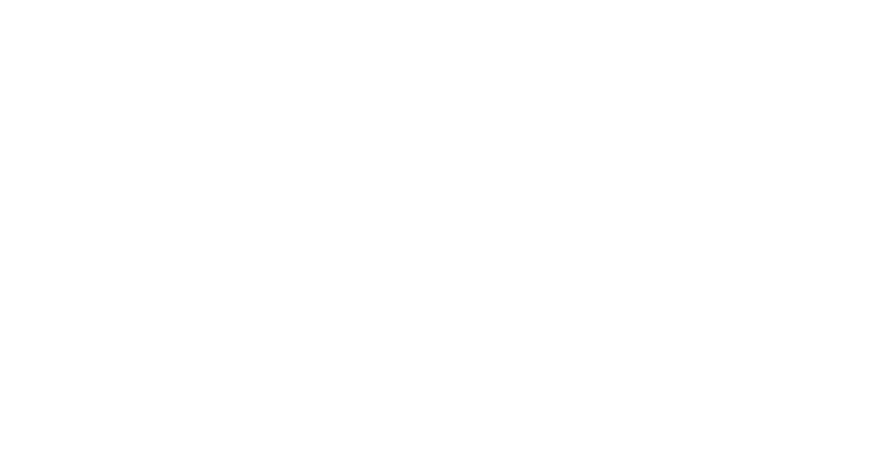
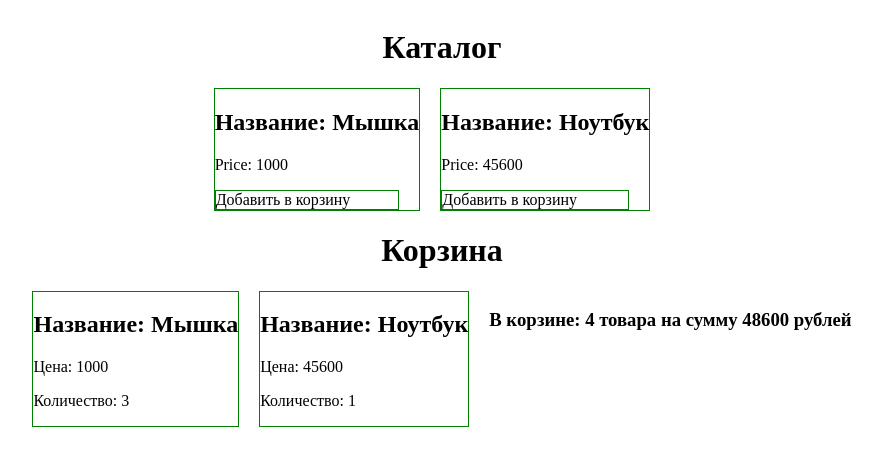
Before and after one commit to Ja0nix/JS_base, a plain HTML site: page lesson6.html in a window 1280 px wide. Shown: the whole page, without its empty margins (198-1080 px from the left). Drawn offline with Linux system fonts and the light colour scheme.

Commit message:
Добавление по кнопке работает, все пересчитыватся

```diff
--- a/lesson6.html
+++ b/lesson6.html
@@ -5,8 +5,31 @@
     <meta http-equiv="X-UA-Compatible" content="IE=edge">
     <meta name="viewport" content="width=device-width, initial-scale=1.0">
     <title>Каталог и Корзина</title>
+    <style>
+        body {
+            display: flex;
+            flex-direction: column;
+            align-items: center;
+        }
+        #catalog, #cart, #itemsDiv {
+            display: flex;
+        }
+        #catalog div, #itemsDiv div {
+            border: 1px solid green;
+            margin-right: 20px;
+        }
+    </style>
 </head>
 <body>
+    <h1>Каталог</h1>
+    <div id='catalog'></div>
 
+    <h1>Корзина</h1>
+    <div id='cart'>
+        <div id="itemsDiv"></div>
+        <div id="basketText"></div>
+    </div>
+
+    <script src="lesson6.js"></script>
 </body>
 </html>
--- a/lesson6.js
+++ b/lesson6.js
@@ -59,25 +59,42 @@ const basket = {
     },
 
     cartDisplay() {
-        const cartDiv = document.getElementById('cart');
+
+        this.basketTextDisplay();
+
+        this.basketItemsDisplay();
+    },
+
+    basketItemsDisplay() {
+        const itemsDiv = document.getElementById('itemsDiv');
+
+        basket.goods.forEach(element => {
+            let insertedText = '<div><h2>Название: ' + element.product_name + '</h2><p>Цена: ' + element.price + '</p><p>Количество: ' + element.quantity + '</p></div>';
+            itemsDiv.insertAdjacentHTML('afterbegin', insertedText);
+        });
+
+    },
+
+    basketTextDisplay() {
+        const basketText = document.getElementById('basketText');
 
         if (basket.countBasketItems() == 0) {
-            cartDivContent = 'Корзина пуста';
+            basketTextContent = 'Корзина пуста';
         } else {
-            cartDivContent = '<h3>В корзине: ' + basket.countBasketItems() + ' товара на сумму ' + basket.countBasketPrice() +' рублей</h3>';
-    }
-    cartDiv.insertAdjacentHTML('afterend', cartDivContent);
+            basketTextContent = '<h3>В корзине: ' + basket.countBasketItems() + ' товара на сумму ' + basket.countBasketPrice() +' рублей</h3>';
+        }
+        basketText.insertAdjacentHTML('afterbegin', basketTextContent);
+    },
 
-    basket.goods.forEach(element => {
+    clearBasket() {
+        const itemsDiv = document.getElementById('itemsDiv');
+        itemsDiv.innerText = '';
 
-        let insertedText = '<div><h2>Название: ' + element.product_name + '</h2><p>Цена: ' + element.price + '</p><p>Количество: ' + element.quantity + '</p></div>';
-
-        cartDiv.insertAdjacentHTML('afterbegin', insertedText);
-    });
+        const basketText = document.getElementById('basketText');
+        basketText.innerText = '';
     },
 
     initEventHandlers() {
-        debugger;
         document.getElementById('catalog').addEventListener('click', function (event) {
            //console.log(event.target.id);
            this.goods.forEach(element => {
@@ -85,12 +102,13 @@ const basket = {
                     element.quantity += 1;
                 }
            });
+           this.clearBasket();
+           this.cartDisplay();
         }.bind(this));
-
-        this.cartDisplay();
     },
 
     init() {
+        this.cartDisplay();
         this.initEventHandlers();
     },
 }
```
